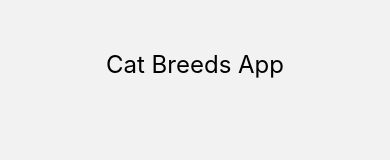
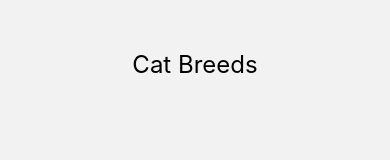
Before and after one commit to diegoapb/CatBreedsRNApp, a React Native app: screen /List in a window 390 px wide. Before the commit this address had no page. Shown: the top 160 px of the page. Built offline with nearby package versions, Linux system fonts and the light colour scheme.

Commit message:
feat: implement navigation structure with RootNavigator and BreedsNavigator

```diff
--- a/App.tsx
+++ b/App.tsx
@@ -9,7 +9,7 @@ import { StatusBar, useColorScheme } from 'react-native';
 import { SafeAreaProvider } from 'react-native-safe-area-context';
 import { NavigationContainer } from '@react-navigation/native';
 import BootSplash from 'react-native-bootsplash';
-import { AppNavigator } from './src/navigation/AppNavigator';
+import { RootNavigator } from './src/core/navigation/RootNavigator';
 
 function App(): React.JSX.Element {
   const isDarkMode = useColorScheme() === 'dark';
@@ -31,7 +31,7 @@ function App(): React.JSX.Element {
           barStyle={isDarkMode ? 'light-content' : 'dark-content'}
           backgroundColor={isDarkMode ? '#1a1a1a' : '#ffffff'}
         />
-        <AppNavigator />
+        <RootNavigator />
       </NavigationContainer>
     </SafeAreaProvider>
   );
--- a/src/navigation/AppNavigator.tsx
+++ b/src/core/navigation/RootNavigator.tsx
@@ -1,11 +1,11 @@
 import React from 'react';
 import { createNativeStackNavigator } from '@react-navigation/native-stack';
-import { Home } from '../screens/Home';
+import { BreedsNavigator } from '../../features/breeds/navigation/BreedsNavigator';
 
 const Stack = createNativeStackNavigator();
 
-export const AppNavigator = () => (
+export const RootNavigator = () => (
   <Stack.Navigator screenOptions={{ headerShown: false }}>
-    <Stack.Screen name="Home" component={Home} />
+    <Stack.Screen name="Breeds" component={BreedsNavigator} />
   </Stack.Navigator>
 );
--- /dev/null
+++ b/src/features/breeds/navigation/BreedsNavigator.tsx
@@ -0,0 +1,11 @@
+import React from 'react';
+import { createNativeStackNavigator } from '@react-navigation/native-stack';
+import { ListScreen } from '../screens/ListScreen';
+
+const Stack = createNativeStackNavigator();
+
+export const BreedsNavigator = () => (
+  <Stack.Navigator screenOptions={{ headerShown: false }}>
+    <Stack.Screen name="List" component={ListScreen} />
+  </Stack.Navigator>
+);
--- a/src/screens/Home.tsx
+++ b/src/features/breeds/screens/ListScreen.tsx
@@ -1,16 +1,10 @@
-/**
- * Home Screen
- *
- * @format
- */
-
 import React from 'react';
 import { StyleSheet, Text, View } from 'react-native';
 
-export const Home = (): React.JSX.Element => {
+export const ListScreen = (): React.JSX.Element => {
   return (
     <View style={styles.container}>
-      <Text style={styles.text}>Cat Breeds App</Text>
+      <Text style={styles.text}>Cat Breeds</Text>
     </View>
   );
 };
```
